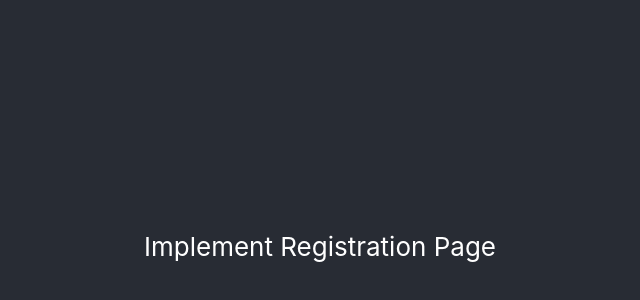
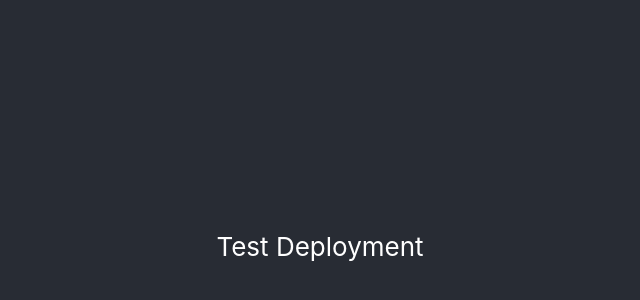
Before and after one commit to breeatoomey/instructor-app, a React (Create React App) app in the folder client/: page / in a window 1280 px wide. Shown: the part 154-454 px from the top of the page, without its empty margins (320-960 px from the left). Built offline with nearby package versions, Linux system fonts and the light colour scheme.

Commit message:
testing deployment

```diff
--- a/client/src/App.js
+++ b/client/src/App.js
@@ -15,7 +15,7 @@ function App() {
     <div className="App">
       <header className="App-header">
 
-        <p>Implement Registration Page</p>
+        <p>Test Deployment</p>
 
       </header>
     </div>
```
